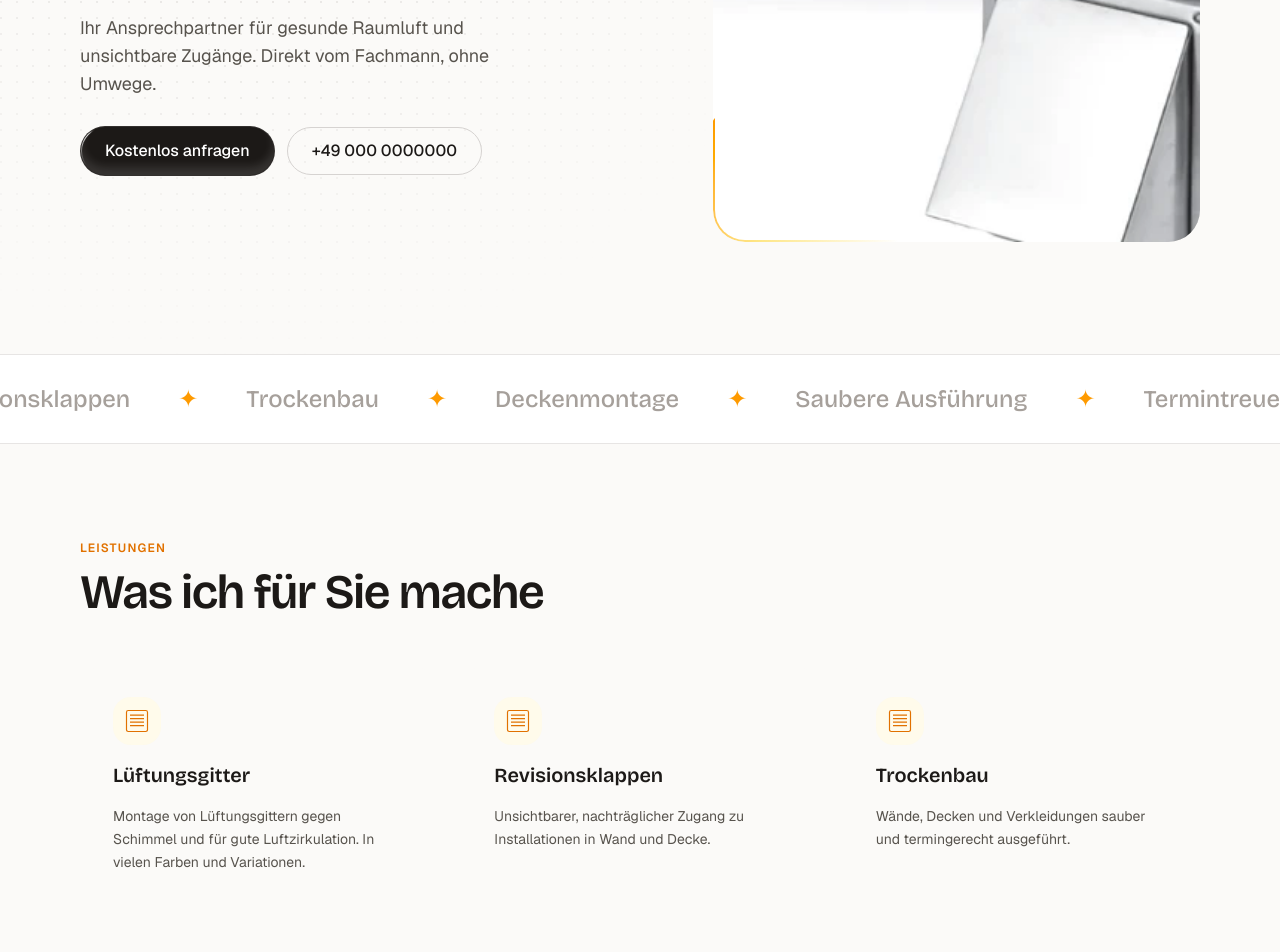
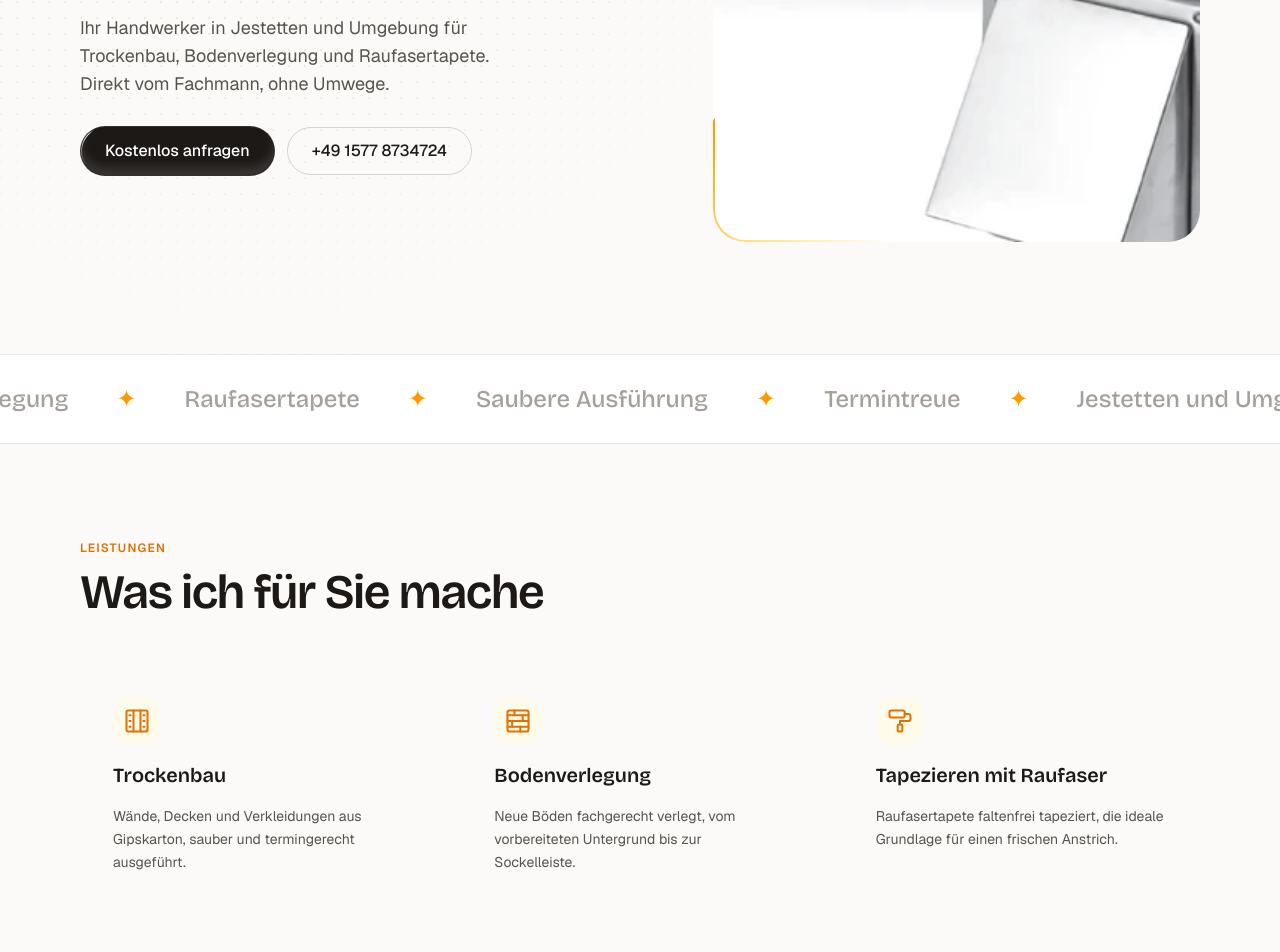
Before and after one commit to cagataykapuagasi/arsimwebsite, a Next.js app: page / in a window 1280 px wide. Shown: the part 540-1492 px from the top of the page. Built offline with nearby package versions, Linux system fonts and the light colour scheme.

Commit message:
feat: add real services and contact details

```diff
--- a/src/app/layout.tsx
+++ b/src/app/layout.tsx
@@ -19,8 +19,8 @@ const geistMono = Geist_Mono({
 });
 
 export const metadata: Metadata = {
-  title: "Arsim Shala – Lüftungsgitter",
-  description: "Lüftungsgitter in vielen Farben und Variationen. Kontakt: Arsim Shala.",
+  title: "Arsim Shala – Trockenbau, Bodenverlegung & Tapezieren in Jestetten",
+  description: "Trockenbau, Bodenverlegung und Tapezieren mit Raufaser in Jestetten und Umgebung. Jetzt bei Arsim Shala anfragen.",
 };
 
 export default function RootLayout({ children }: LayoutProps<"/">) {
--- a/src/components/icons/grille-icon.tsx
+++ /dev/null
@@ -1,12 +0,0 @@
-interface Props {
-  className?: string;
-}
-
-export function GrilleIcon({ className }: Props) {
-  return (
-    <svg viewBox="0 0 48 48" fill="none" stroke="currentColor" strokeWidth="2" className={className} aria-hidden>
-      <rect x="6" y="6" width="36" height="36" rx="3" />
-      <path d="M12 14h24M12 20h24M12 26h24M12 32h24" />
-    </svg>
-  );
-}
--- /dev/null
+++ b/src/components/icons/index.tsx
@@ -0,0 +1,62 @@
+import type { ReactNode } from "react";
+
+interface Props {
+  className?: string;
+}
+
+function BaseIcon({ className, children }: Props & { children: ReactNode }) {
+  return (
+    <svg
+      viewBox="0 0 24 24"
+      fill="none"
+      stroke="currentColor"
+      strokeWidth="1.75"
+      strokeLinecap="round"
+      strokeLinejoin="round"
+      className={className}
+      aria-hidden
+    >
+      {children}
+    </svg>
+  );
+}
+
+export function HouseIcon({ className }: Props) {
+  return (
+    <BaseIcon className={className}>
+      <path d="M3 10.5 12 3l9 7.5" />
+      <path d="M5 9v11h14V9" />
+      <path d="M10 20v-6h4v6" />
+    </BaseIcon>
+  );
+}
+
+export function DrywallIcon({ className }: Props) {
+  return (
+    <BaseIcon className={className}>
+      <rect x="3" y="3" width="18" height="18" rx="1.5" />
+      <path d="M9 3v18M15 3v18" />
+      <path d="M5.5 7h1M5.5 12h1M5.5 17h1M17.5 7h1M17.5 12h1M17.5 17h1" />
+    </BaseIcon>
+  );
+}
+
+export function FloorIcon({ className }: Props) {
+  return (
+    <BaseIcon className={className}>
+      <path d="M3 7h18M3 12h18M3 17h18" />
+      <path d="M9 3v4M16 7v5M7 12v5M14 17v4" />
+      <rect x="3" y="3" width="18" height="18" rx="1.5" />
+    </BaseIcon>
+  );
+}
+
+export function WallpaperIcon({ className }: Props) {
+  return (
+    <BaseIcon className={className}>
+      <rect x="3" y="3" width="13" height="6" rx="1.5" />
+      <path d="M16 6h3a2 2 0 0 1 2 2v2a2 2 0 0 1-2 2h-7v3" />
+      <rect x="10" y="15" width="4" height="6" rx="1" />
+    </BaseIcon>
+  );
+}
--- a/src/components/layout/site-header.tsx
+++ b/src/components/layout/site-header.tsx
@@ -1,4 +1,4 @@
-import { GrilleIcon } from "@/components/icons/grille-icon";
+import { HouseIcon } from "@/components/icons";
 import { Container } from "@/components/layout/container";
 import { MobileNav } from "@/components/layout/mobile-nav";
 import { contact, nav, telHref } from "@/content/site";
@@ -8,7 +8,7 @@ export function SiteHeader() {
     <header className="bg-background/75 sticky top-0 z-50 border-b border-stone-200/70 backdrop-blur-xl">
       <Container className="flex items-center gap-3 py-2 md:justify-between md:gap-6">
         <a href="#" className="font-heading mr-auto flex min-h-11 items-center gap-2 text-lg font-semibold md:mr-0">
-          <GrilleIcon className="text-brand h-6 w-6" />
+          <HouseIcon className="text-brand h-6 w-6" />
           {contact.name}
         </a>
         <nav aria-label="Hauptnavigation" className="hidden text-sm text-stone-600 md:flex lg:gap-2">
--- a/src/components/sections/hero.tsx
+++ b/src/components/sections/hero.tsx
@@ -56,10 +56,10 @@ export function Hero() {
             data-hero-title
             className="font-heading text-[2.6rem] leading-[1.02] font-semibold tracking-tight text-balance sm:text-6xl md:text-5xl lg:text-7xl"
           >
-            Lüftungsgitter & Trockenbau, <span className="text-brand">sauber montiert.</span>
+            Trockenbau, Böden & Tapeten. <span className="text-brand">Sauber gemacht.</span>
           </h1>
           <p data-hero-fade className="max-w-md text-base text-stone-600 sm:text-lg">
-            Ihr Ansprechpartner für gesunde Raumluft und unsichtbare Zugänge. Direkt vom Fachmann, ohne Umwege.
+            Ihr Handwerker in {contact.area} für Trockenbau, Bodenverlegung und Raufasertapete. Direkt vom Fachmann, ohne Umwege.
           </p>
           <div
             data-hero-fade
@@ -87,7 +87,7 @@ export function Hero() {
           <Image
             data-hero-img
             src="/lueftungsgitter.png"
-            alt="Monteur an der Decke und Lüftungsgitter"
+            alt="Handwerker bei Trockenbauarbeiten an der Decke"
             fill
             priority
             sizes="(min-width: 768px) 45vw, 100vw"
--- a/src/components/sections/projects.tsx
+++ b/src/components/sections/projects.tsx
@@ -1,4 +1,4 @@
-import { GrilleIcon } from "@/components/icons/grille-icon";
+import { HouseIcon } from "@/components/icons";
 import { Container } from "@/components/layout/container";
 import { SectionHead } from "@/components/sections/section-head";
 import { BlurFade } from "@/components/ui/blur-fade";
@@ -8,7 +8,7 @@ function ProjectCard({ caption }: { caption: string }) {
   return (
     <figure className="group flex flex-col gap-3">
       <div className="flex aspect-[4/3] items-center justify-center overflow-hidden rounded-3xl bg-stone-200 transition-transform duration-500 group-hover:scale-[0.98]">
-        <GrilleIcon className="h-12 w-12 text-stone-400 transition-transform duration-500 group-hover:scale-110" />
+        <HouseIcon className="h-12 w-12 text-stone-400 transition-transform duration-500 group-hover:scale-110" />
       </div>
       <figcaption className="text-sm text-stone-600">{caption}</figcaption>
     </figure>
--- a/src/components/sections/services.tsx
+++ b/src/components/sections/services.tsx
@@ -1,11 +1,14 @@
-import { GrilleIcon } from "@/components/icons/grille-icon";
+import { DrywallIcon, FloorIcon, WallpaperIcon } from "@/components/icons";
 import { Container } from "@/components/layout/container";
 import { SectionHead } from "@/components/sections/section-head";
 import { BlurFade } from "@/components/ui/blur-fade";
 import { MagicCard } from "@/components/ui/magic-card";
-import { services, type TextItem } from "@/content/site";
+import { services, type Service } from "@/content/site";
 
-function ServiceCard({ title, text }: TextItem) {
+const serviceIcons = { drywall: DrywallIcon, floor: FloorIcon, wallpaper: WallpaperIcon };
+
+function ServiceCard({ title, text, icon }: Service) {
+  const Icon = serviceIcons[icon];
   return (
     <MagicCard
       className="h-full rounded-3xl"
@@ -15,7 +18,7 @@ function ServiceCard({ title, text }: TextItem) {
     >
       <div className="relative z-40 flex h-full flex-col gap-4 p-6 lg:p-8">
         <span className="flex h-12 w-12 items-center justify-center rounded-2xl bg-amber-50">
-          <GrilleIcon className="text-brand h-7 w-7" />
+          <Icon className="text-brand h-7 w-7" />
         </span>
         <h3 className="font-heading text-xl font-semibold">{title}</h3>
         <p className="text-sm leading-relaxed text-stone-600">{text}</p>
--- a/src/content/site.ts
+++ b/src/content/site.ts
@@ -1,9 +1,10 @@
-// ponytail: placeholder content, replace contact data, services and projects with real values
+// ponytail: projects are placeholders until real photos arrive
 export const contact = {
   name: "Arsim Shala",
-  phone: "+49 000 0000000",
-  email: "info@example.de",
-  address: "Musterstraße 1, 00000 Musterstadt",
+  phone: "+49 1577 8734724",
+  email: "arsimshala@live.com",
+  address: "Dorfstraße 8, 79798 Jestetten",
+  area: "Jestetten und Umgebung",
 };
 
 export const telHref = `tel:${contact.phone.replace(/\s/g, "")}`;
@@ -26,31 +27,38 @@ export interface TextItem {
   text: string;
 }
 
-export const services: TextItem[] = [
+export interface Service extends TextItem {
+  icon: "drywall" | "floor" | "wallpaper";
+}
+
+export const services: Service[] = [
   {
-    title: "Lüftungsgitter",
-    text: "Montage von Lüftungsgittern gegen Schimmel und für gute Luftzirkulation. In vielen Farben und Variationen.",
+    title: "Trockenbau",
+    text: "Wände, Decken und Verkleidungen aus Gipskarton, sauber und termingerecht ausgeführt.",
+    icon: "drywall",
   },
   {
-    title: "Revisionsklappen",
-    text: "Unsichtbarer, nachträglicher Zugang zu Installationen in Wand und Decke.",
+    title: "Bodenverlegung",
+    text: "Neue Böden fachgerecht verlegt, vom vorbereiteten Untergrund bis zur Sockelleiste.",
+    icon: "floor",
   },
   {
-    title: "Trockenbau",
-    text: "Wände, Decken und Verkleidungen sauber und termingerecht ausgeführt.",
+    title: "Tapezieren mit Raufaser",
+    text: "Raufasertapete faltenfrei tapeziert, die ideale Grundlage für einen frischen Anstrich.",
+    icon: "wallpaper",
   },
 ];
 
 export const keywords = [
-  "Lüftungsgitter",
-  "Revisionsklappen",
   "Trockenbau",
-  "Deckenmontage",
+  "Bodenverlegung",
+  "Raufasertapete",
   "Saubere Ausführung",
   "Termintreue",
+  "Jestetten und Umgebung",
 ];
 
-export const projects = ["Bad, Musterstadt", "Büro, Musterstadt", "Wohnung, Musterstadt"];
+export const projects = ["Trockenbau", "Bodenverlegung", "Tapezieren mit Raufaser"];
 
 export const steps: TextItem[] = [
   { title: "Anfrage", text: "Sie rufen an oder schreiben eine E-Mail mit Ihrem Vorhaben." },
```
